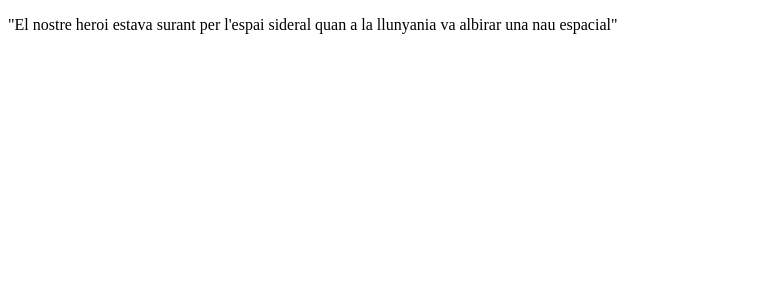
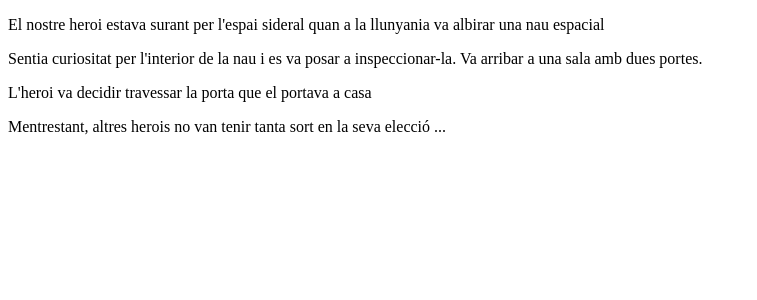
Before and after one commit to PamelaSCB/Sprint6, a React (Create React App) app: page / in a window 1280 px wide. Shown: the top 300 px of the page, without its empty margins (0-757 px from the left). Built offline with nearby package versions, Linux system fonts and the light colour scheme.

Commit message:
Ejercicio 2

```diff
--- a/src/App.jsx
+++ b/src/App.jsx
@@ -1,9 +1,13 @@
 import { Escena } from "./components/escena/Escena";
+import { historyText } from "./data/historyText";
+
 function App() {
   return (
     <div>
       <div>
-        <Escena />
+        {historyText.map((element) => (
+          <Escena text={element.text} />
+        ))}
       </div>
     </div>
   );
--- a/src/components/escena/Escena.jsx
+++ b/src/components/escena/Escena.jsx
@@ -1,8 +1 @@
-export const Escena = () => {
-  return (
-    <p>
-      "El nostre heroi estava surant per l'espai sideral quan a la llunyania va
-      albirar una nau espacial"
-    </p>
-  );
-};
+export const Escena = (props) => <p>{props.text}</p>;
--- /dev/null
+++ b/src/data/historyText.js
@@ -0,0 +1,18 @@
+export const historyText = [
+  {
+    id: 1,
+    text: "El nostre heroi estava surant per l'espai sideral quan a la llunyania va albirar una nau espacial",
+  },
+  {
+    id: 2,
+    text: "Sentia curiositat per l'interior de la nau i es va posar a inspeccionar-la. Va arribar a una sala amb dues portes.",
+  },
+  {
+    id: 3,
+    text: "L'heroi va decidir travessar la porta que el portava a casa",
+  },
+  {
+    id: 4,
+    text: "Mentrestant, altres herois no van tenir tanta sort en la seva elecció ...",
+  },
+];
```
